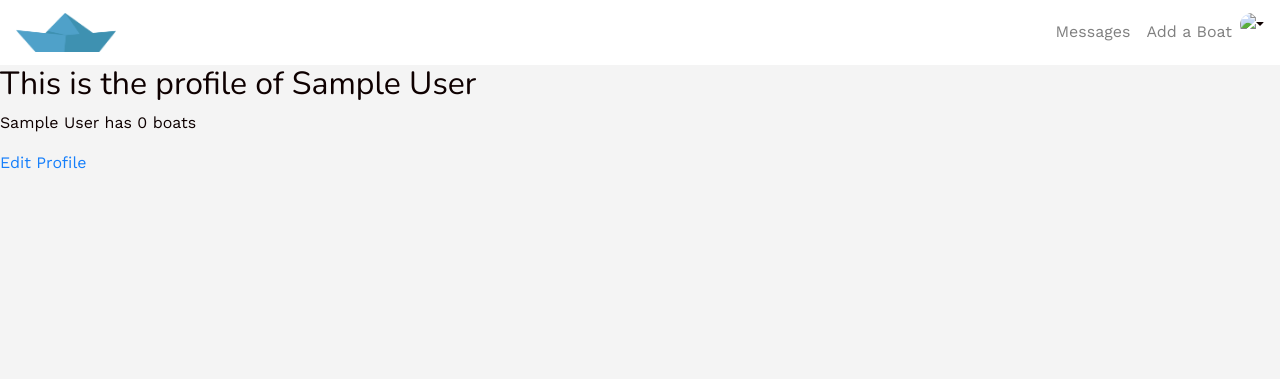
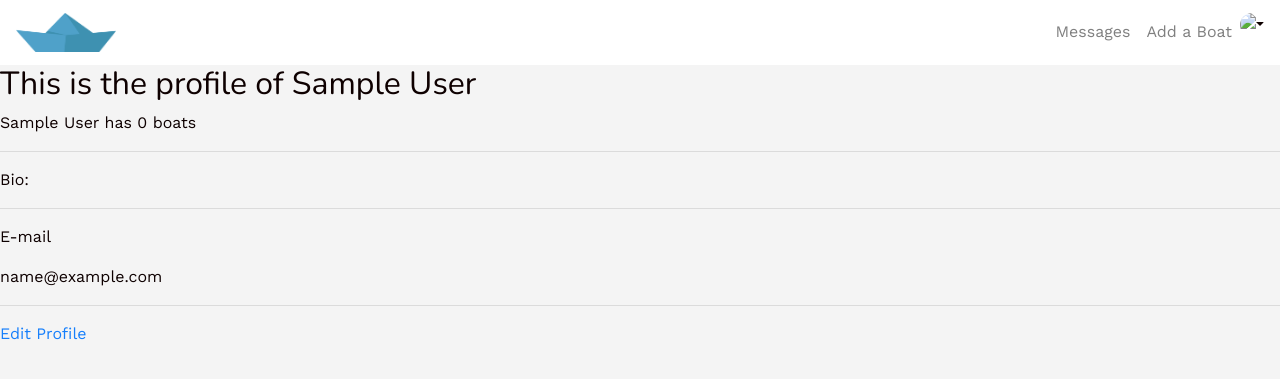
Before and after one commit to sorina-duca/air-bnb-clone-practice, a Rails app: page /profiles/1 in a window 1280 px wide. Shown: the top 379 px of the page. Run offline with Rails 7, Linux system fonts and the light colour scheme; the visitor is signed in with stand-in values (Sample User, id 1); data that the repository does not hold is empty; style sheets or scripts are compiled from the project's sources; some libraries are stand-ins or nearby versions.

Commit message:
profile page done

```diff
--- a/app/views/profiles/show.html.erb
+++ b/app/views/profiles/show.html.erb
@@ -1,5 +1,12 @@
 <h2>This is the profile of <%= @user.name %></h2>
 
 <p><%= @user.name %> has <%= @user.boats.count %> boats</p>
+<hr>
+<p>Bio:</p>
+<%= @user.bio %>
+<hr>
+<p>E-mail</p>
+<%= @user.email %>
+<hr>
 
 <%= link_to 'Edit Profile', edit_profile_path(current_user.id) %>
```
